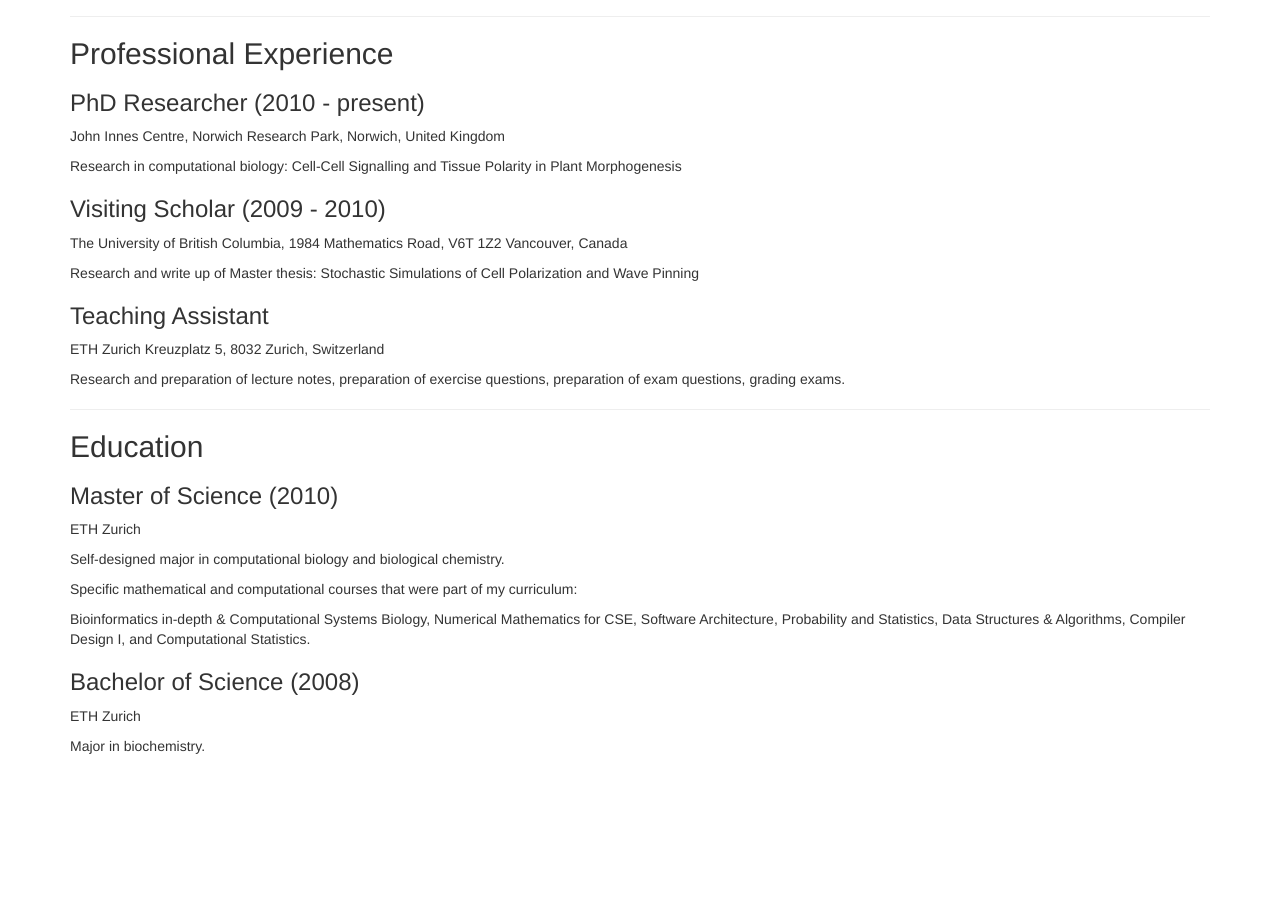
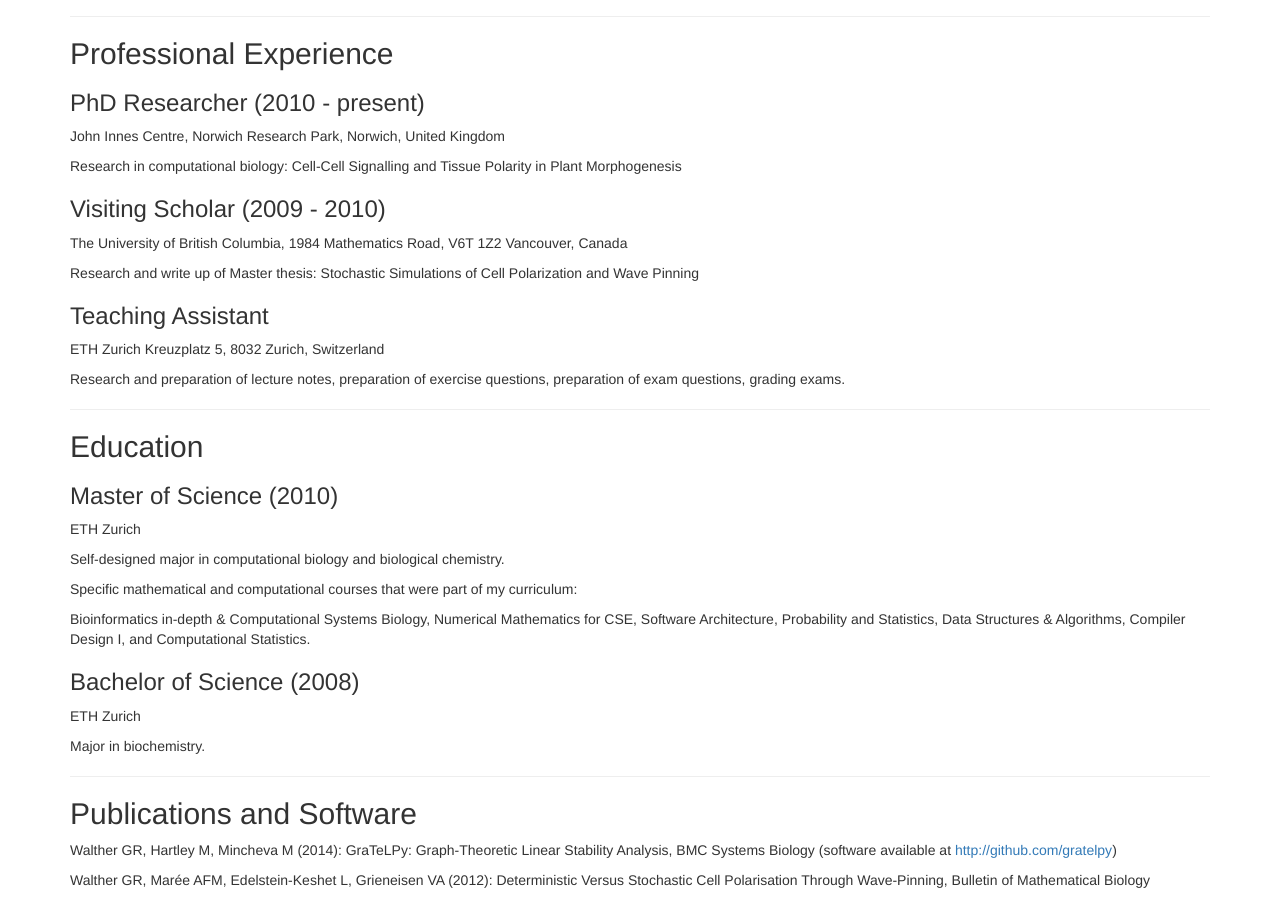
Before and after one commit to waltherg/backup.waltherg.github.io, a Jekyll site: the page cv/index.html, which Jekyll copies as it is, in a window 1280 px wide and 900 px high, scrolled down 1146 px. Built offline with Jekyll 4.4.1, drawn with Linux system fonts in a browser that asks for light colours; nearby versions of some CDN libraries; some web fonts are replaced; before the commit the page ends 1912 px from its top, so only the background shows below that.

Commit message:
add publications

```diff
--- a/cv/index.html
+++ b/cv/index.html
@@ -197,5 +197,19 @@
 <p>ETH Zurich</p>
 <p>Major in biochemistry.</p>
 
+<hr/>
+
+<h2>Publications and Software</h2>
+  <p>
+    Walther GR, Hartley M, Mincheva M (2014):
+    GraTeLPy: Graph-Theoretic Linear Stability Analysis,
+    BMC Systems Biology
+    (software available at
+    <a href="http://github.com/gratelpy">http://github.com/gratelpy</a/>)
+  </p>
+  <p>Walther GR, Marée AFM, Edelstein-Keshet L, Grieneisen VA (2012):
+    Deterministic Versus Stochastic Cell Polarisation Through Wave-Pinning,
+    Bulletin of Mathematical Biology
+  </p>
 </div>
 </body>
```
